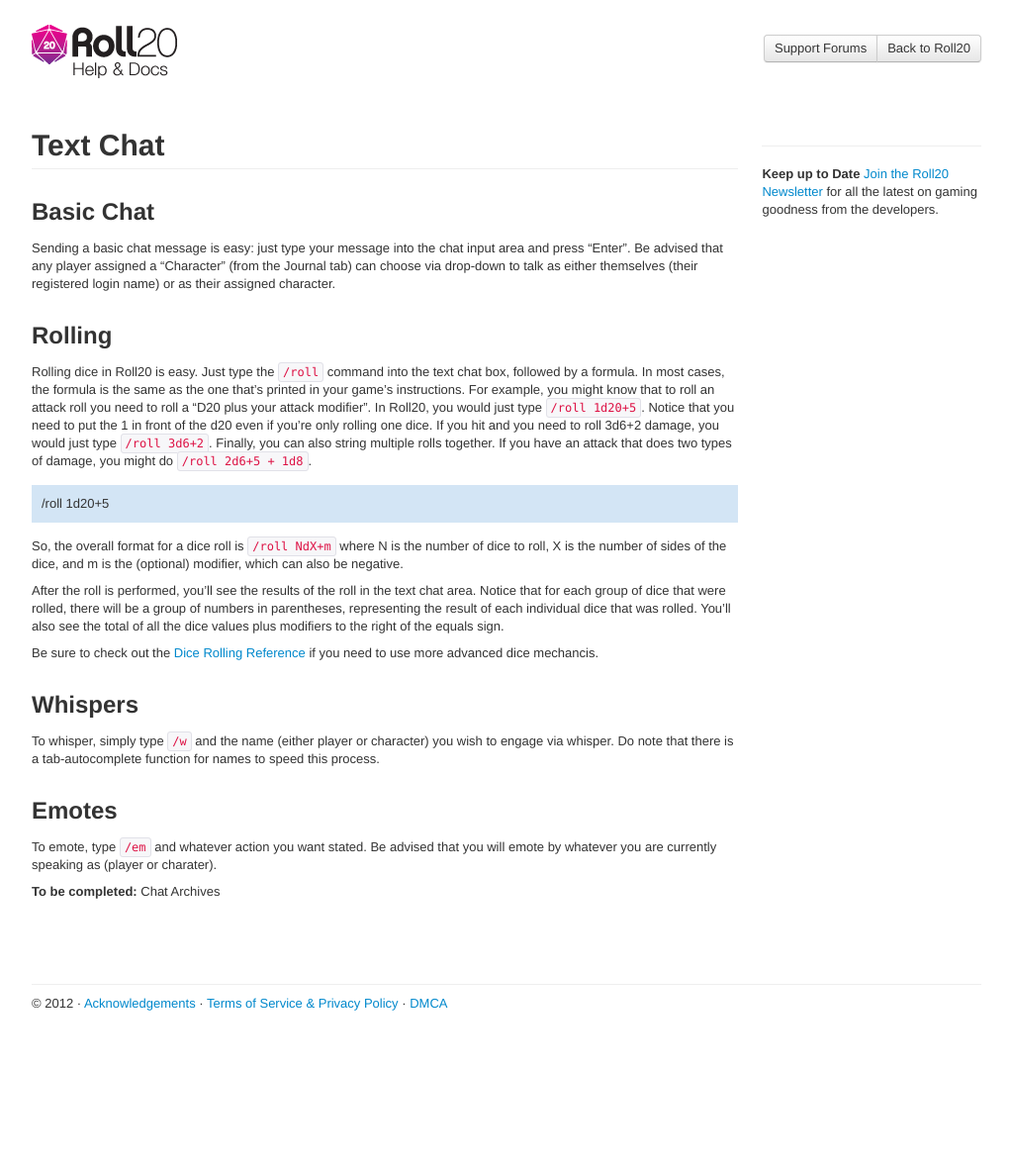
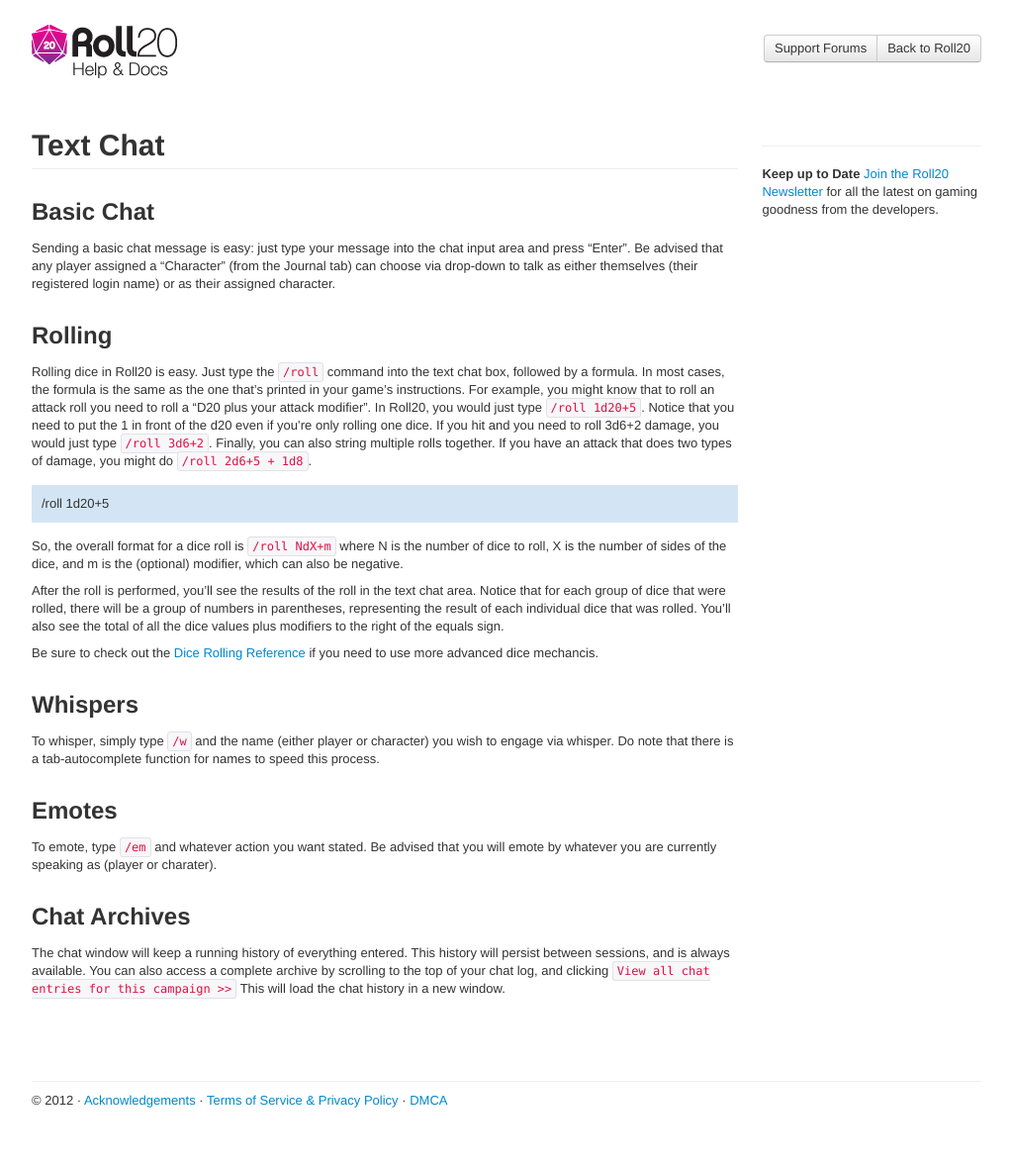
Before and after one commit to Roll20/help.roll20.net, a Jekyll site: the page built from _posts/2012-05-01-text-chat.markdown, in a window 1280 px wide. Shown: the whole page at 99% size, without its empty margins (128-1151 px from the left). Built offline with Jekyll 4.4.1, drawn with Linux system fonts in a browser that asks for light colours; nearby versions of some CDN libraries; Markdown is read by kramdown in place of the engine named in the settings; comment, search, counter and statistics services are not loaded; before the commit the page ends 1082 px from its top, so only the background shows below that.

Commit message:
Update gh-pages

```diff
--- a/_posts/2012-05-01-text-chat.markdown
+++ b/_posts/2012-05-01-text-chat.markdown
@@ -31,4 +31,8 @@ Emotes
 
   To emote, type <code>/em</code> and whatever action you want stated.  Be advised that you will emote by whatever you are currently speaking as (player or charater).
 
-**To be completed:** Chat Archives
+Chat Archives
+--------
+
+  The chat window will keep a running history of everything entered. This history will persist between sessions, and is always available. You can also access a complete archive by scrolling to the top of your chat log, and clicking <code>View all chat entries for this campaign >></code>
+  This will load the chat history in a new window.
```
